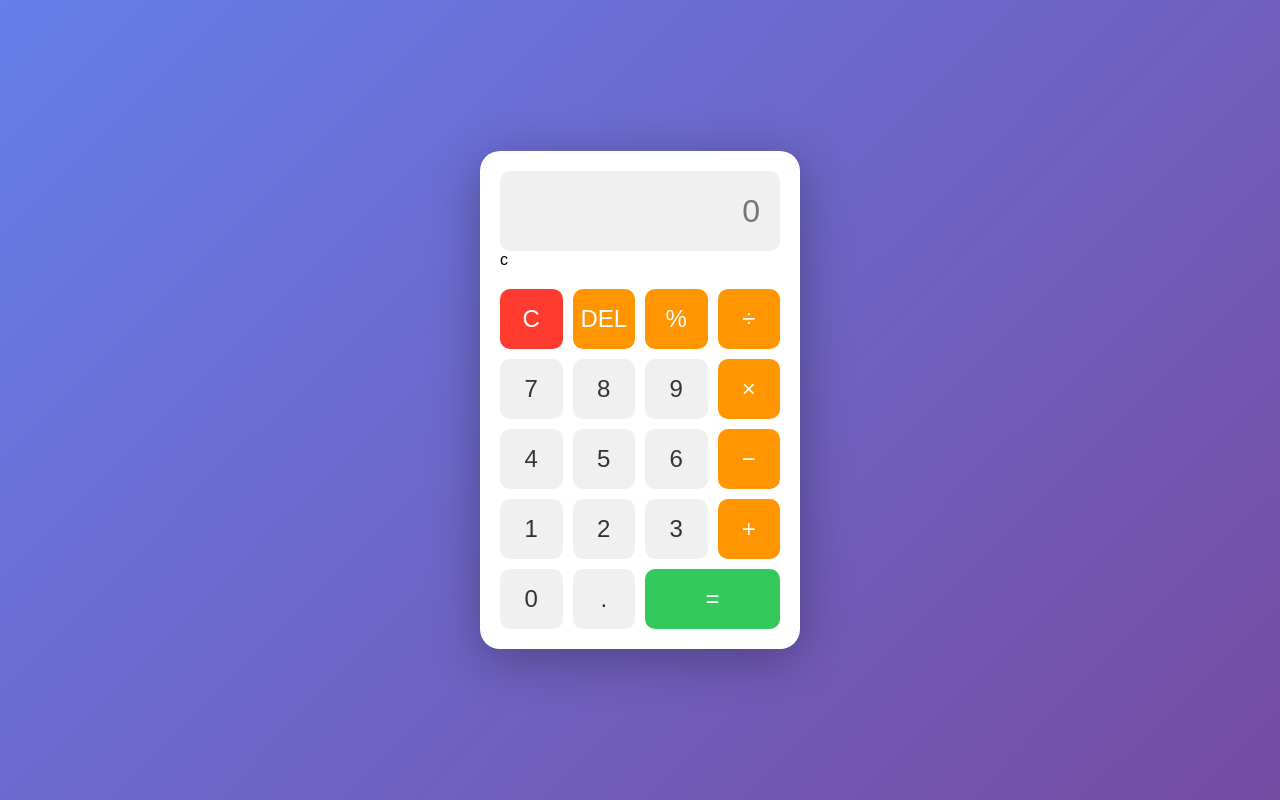
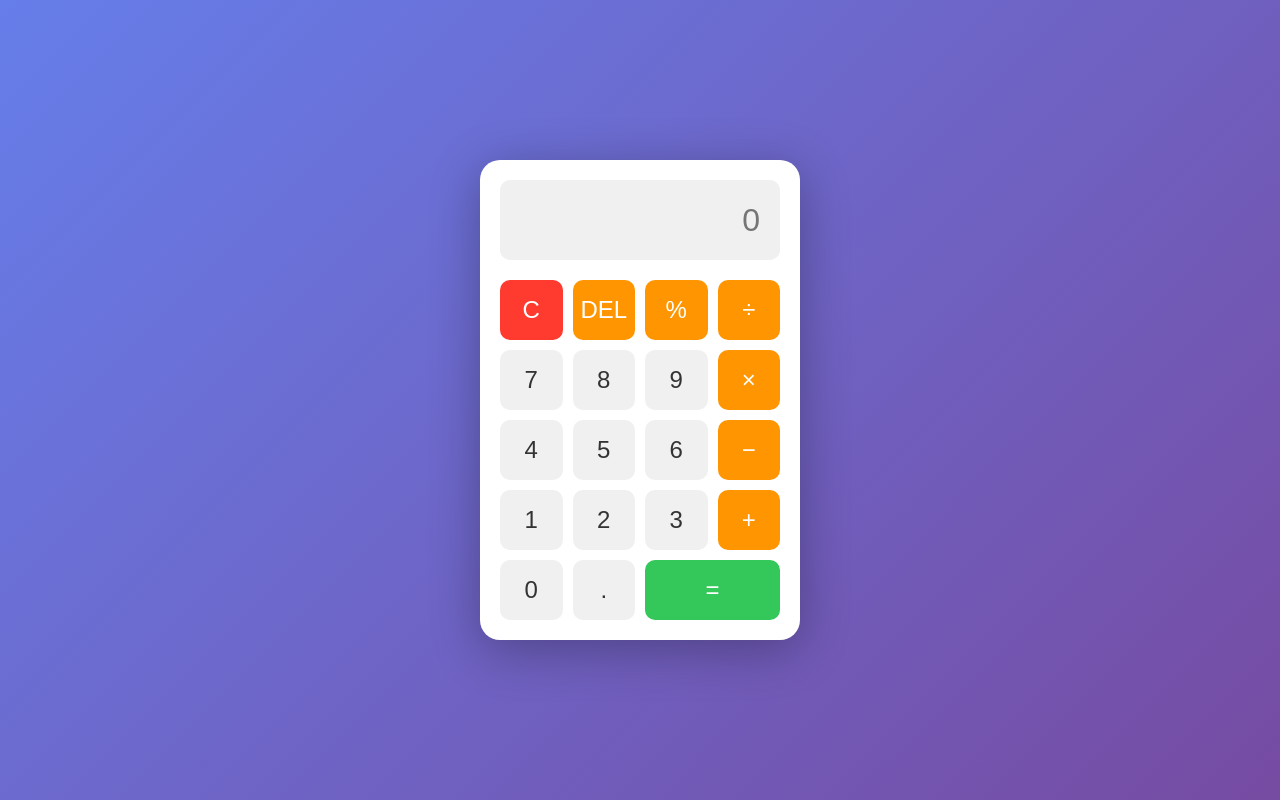
Before and after one commit to JyothiNR-KA25/Agent-Calculator, a plain HTML site: page index.html in a window 1280 px wide. Drawn offline with Linux system fonts and the light colour scheme.

Commit message:
update index file

```diff
--- a/index.html
+++ b/index.html
@@ -10,7 +10,7 @@
     <div class="calculator">
         <div class="display">
             <input type="text" id="display" readonly placeholder="0">
-       c </div>
+        </div>
         <div class="buttons">
             <button class="btn clear" onclick="clearDisplay()">C</button>
             <button class="btn operator" onclick="deleteChar()">DEL</button>
```
